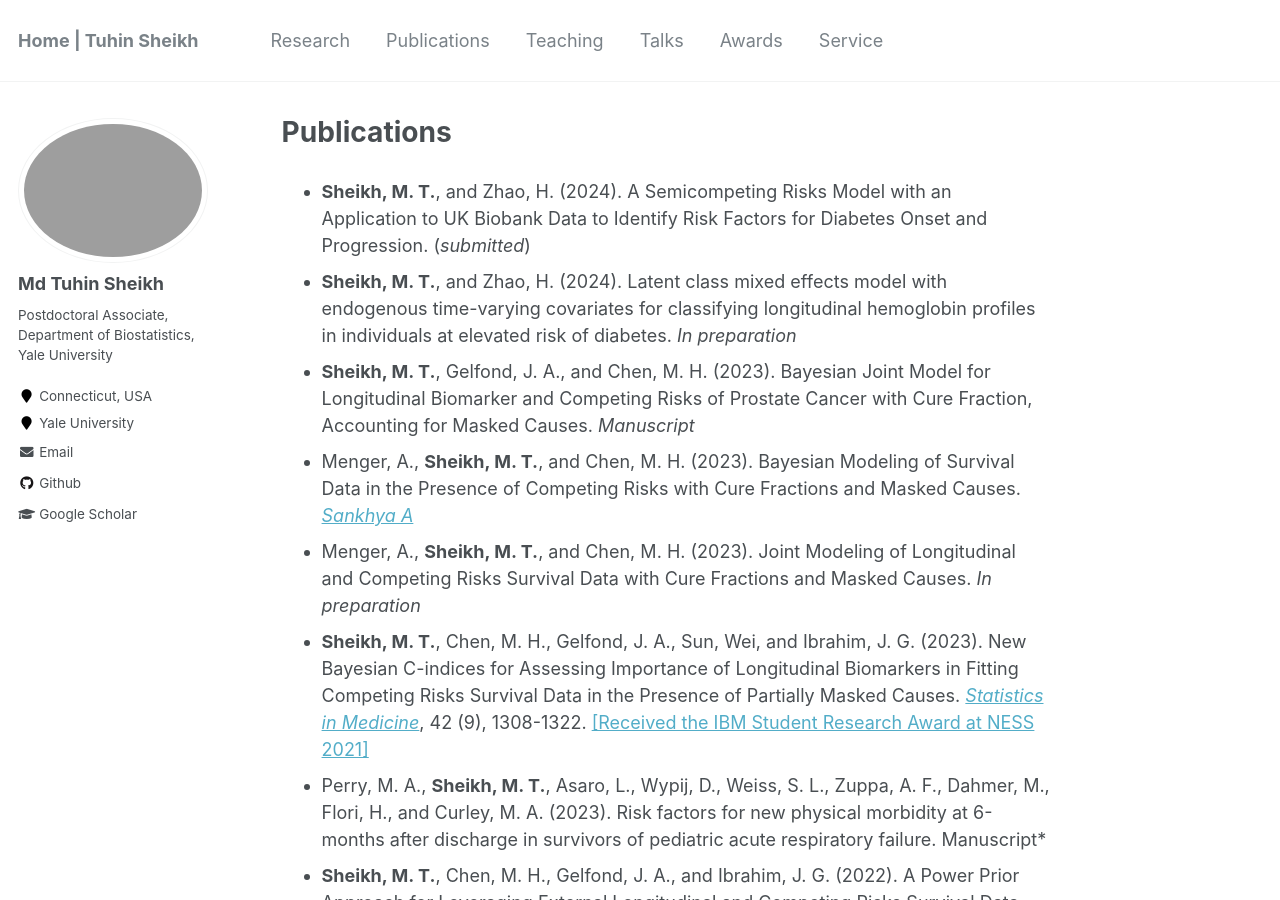
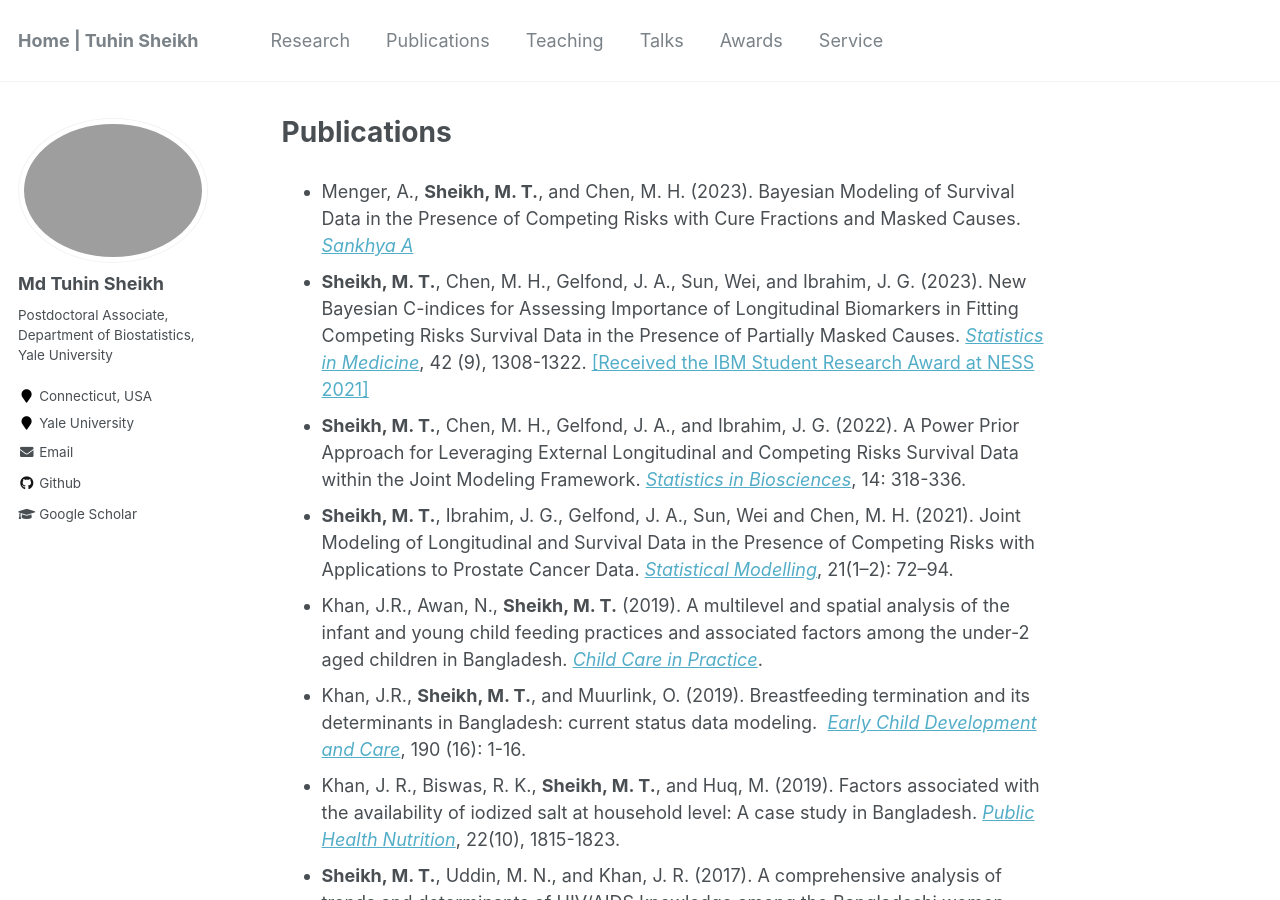
Before and after one commit to mdtuhinsheikh/mdtuhinsheikh.github.io, a Jekyll site: the page built from _pages/publications.md, in a window 1280 px wide and 900 px high. Built offline with Jekyll 4.4.1, drawn with Linux system fonts in a browser that asks for light colours.

Commit message:
Update publications.md

```diff
--- a/_pages/publications.md
+++ b/_pages/publications.md
@@ -4,14 +4,14 @@ permalink: /publications/
 author_profile: true
 ---
 
-- **Sheikh, M. T.**, and Zhao, H. (2024). A Semicompeting Risks Model with an Application to UK Biobank Data to Identify Risk Factors for Diabetes Onset and Progression. (*submitted*)
+<!-- - **Sheikh, M. T.**, and Zhao, H. (2024). A Semicompeting Risks Model with an Application to UK Biobank Data to Identify Risk Factors for Diabetes Onset and Progression. (*submitted*)
 - **Sheikh, M. T.**, and Zhao, H. (2024). Latent class mixed effects model with endogenous time-varying covariates for classifying longitudinal hemoglobin profiles in individuals at elevated risk of diabetes. *In preparation*
-- **Sheikh, M. T.**, Gelfond, J. A., and Chen, M. H. (2023). Bayesian Joint Model for Longitudinal Biomarker and Competing Risks of Prostate Cancer with Cure Fraction, Accounting for Masked Causes. *Manuscript*
+- **Sheikh, M. T.**, Gelfond, J. A., and Chen, M. H. (2023). Bayesian Joint Model for Longitudinal Biomarker and Competing Risks of Prostate Cancer with Cure Fraction, Accounting for Masked Causes. *Manuscript* -->
 - Menger, A., **Sheikh, M. T.**, and Chen, M. H. (2023). Bayesian Modeling of Survival Data in the Presence of Competing Risks with Cure Fractions and Masked Causes. [*Sankhya A*](https://link.springer.com/article/10.1007/s13171-023-00335-5){:target="_blank}
-- Menger, A., **Sheikh, M. T.**, and Chen, M. H. (2023). Joint Modeling of Longitudinal and Competing Risks Survival Data with Cure Fractions and Masked Causes. *In preparation*
+<!-- - Menger, A., **Sheikh, M. T.**, and Chen, M. H. (2023). Joint Modeling of Longitudinal and Competing Risks Survival Data with Cure Fractions and Masked Causes. *In preparation* -->
 - **Sheikh, M. T.**, Chen, M. H., Gelfond, J. A., Sun, Wei, and Ibrahim, J. G. (2023). New Bayesian C-indices for Assessing Importance of Longitudinal Biomarkers
 in Fitting Competing Risks Survival Data in the Presence of Partially Masked Causes. [*Statistics in Medicine*](https://onlinelibrary.wiley.com/doi/10.1002/sim.9671){:target="_blank"}, 42 (9), 1308-1322. [[Received the IBM Student Research Award at NESS 2021]](https://statistics.uconn.edu/2021/10/14/awards-at-the-34th-ness-symposium/)
-- Perry, M. A., **Sheikh, M. T.**, Asaro, L., Wypij, D., Weiss, S. L., Zuppa, A. F., Dahmer, M., Flori, H., and Curley, M. A. (2023). Risk factors for new physical morbidity at 6-months after discharge in survivors of pediatric acute respiratory failure. Manuscript*
+<!-- - Perry, M. A., **Sheikh, M. T.**, Asaro, L., Wypij, D., Weiss, S. L., Zuppa, A. F., Dahmer, M., Flori, H., and Curley, M. A. (2023). Risk factors for new physical morbidity at 6-months after discharge in survivors of pediatric acute respiratory failure. Manuscript* -->
 - **Sheikh, M. T.**, Chen, M. H., Gelfond, J. A., and Ibrahim, J. G. (2022). A Power Prior Approach for Leveraging External Longitudinal and Competing Risks Survival Data within the Joint Modeling Framework. [*Statistics in Biosciences*](https://doi.org/10.1007/s12561-021-09330-6){:target="_blank"}, 14: 318-336.
 - **Sheikh, M. T.**, Ibrahim, J. G., Gelfond, J. A., Sun, Wei and Chen, M. H. (2021). Joint Modeling of Longitudinal and Survival Data in the Presence of Competing Risks with Applications to Prostate Cancer Data. [*Statistical Modelling*](https://pubmed.ncbi.nlm.nih.gov/34177376/){:target="_blank"}, 21(1–2): 72–94.
 - Khan, J.R., Awan, N., **Sheikh, M. T.** (2019). A multilevel and spatial analysis
```
